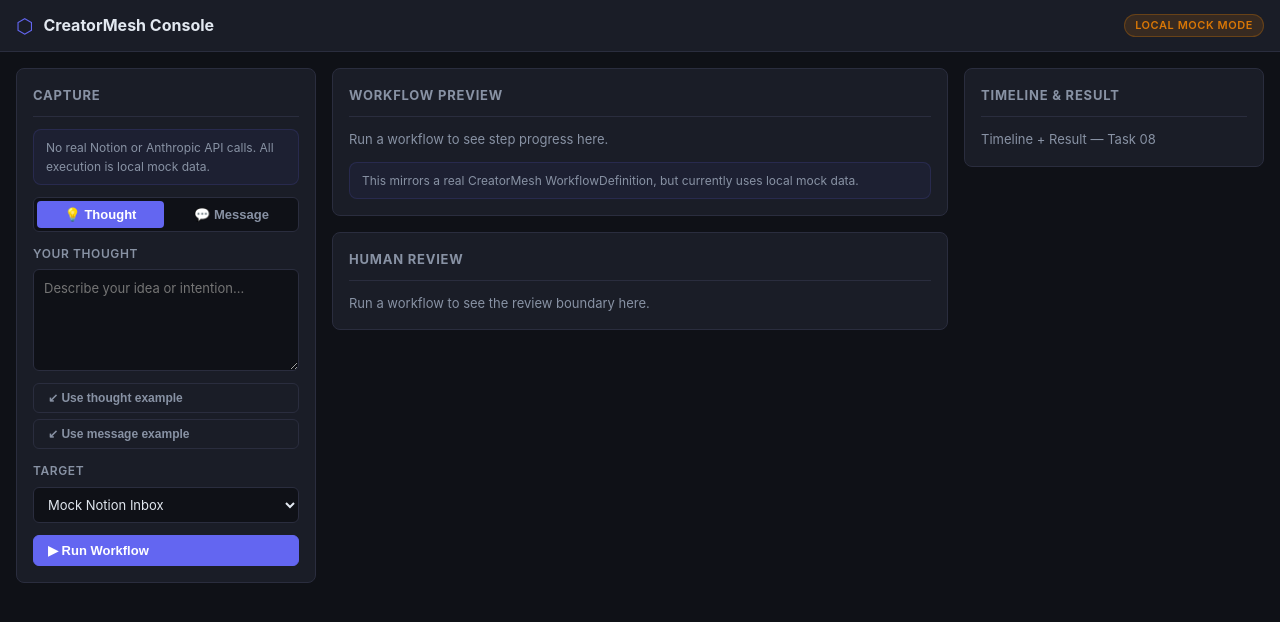
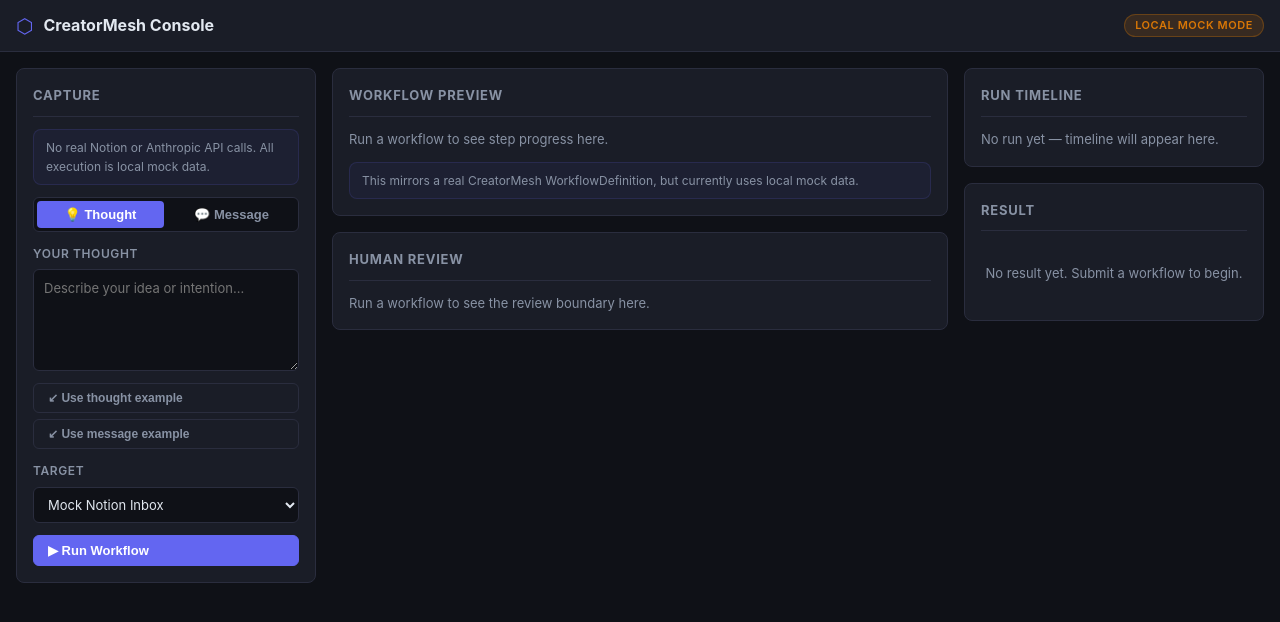
Before and after one commit to CarterShi01/creator-mesh, a React (Vite) app in the folder clients/creator-console/: page / in a window 1280 px wide. Shown: the top 622 px of the page. Built offline with nearby package versions, Linux system fonts and the light colour scheme.

Commit message:
feat(console): add timeline and result panels

```diff
--- a/clients/creator-console/src/App.tsx
+++ b/clients/creator-console/src/App.tsx
@@ -6,6 +6,8 @@
 import CapturePanel from './components/CapturePanel'
 import WorkflowPreview from './components/WorkflowPreview'
 import HumanReviewPanel from './components/HumanReviewPanel'
+import RunTimeline from './components/RunTimeline'
+import ResultPanel from './components/ResultPanel'
 
 export default function App() {
   const [run, setRun] = useState<MockRun | null>(null)
@@ -48,9 +50,9 @@
         </div>
       }
       timeline={
-        <div className="panel">
-          <h2 className="panel-title">Timeline &amp; Result</h2>
-          <p className="panel-placeholder">Timeline + Result — Task 08</p>
+        <div style={{ display: 'flex', flexDirection: 'column', gap: 'var(--spacing)' }}>
+          <RunTimeline run={run} />
+          <ResultPanel run={run} />
         </div>
       }
     />
--- /dev/null
+++ b/clients/creator-console/src/components/ResultPanel.tsx
@@ -0,0 +1,82 @@
+import type { MockRun } from '../model/types'
+
+interface ResultPanelProps {
+  run: MockRun | null
+}
+
+export default function ResultPanel({ run }: ResultPanelProps) {
+  return (
+    <div className="panel">
+      <h2 className="panel-title">Result</h2>
+
+      {!run && (
+        <p className="result-empty">
+          No result yet. Submit a workflow to begin.
+        </p>
+      )}
+
+      {run?.status === 'paused' && (
+        <p className="result-empty" style={{ color: 'var(--color-warning)' }}>
+          ⏸ Waiting for human review decision…
+        </p>
+      )}
+
+      {run?.status === 'rejected' && (
+        <p className="result-empty" style={{ color: 'var(--color-danger)' }}>
+          ✕ Workflow rejected. No output was written.
+        </p>
+      )}
+
+      {run?.status === 'changes_requested' && (
+        <div>
+          <p className="result-empty" style={{ color: 'var(--color-warning)', marginBottom: 8 }}>
+            ↩ Changes requested. Awaiting revised workflow.
+          </p>
+          {run.review.feedback && (
+            <div className="review-field">
+              <div className="review-field-label">Feedback</div>
+              <div className="review-field-value" style={{ color: 'var(--color-text-muted)', fontStyle: 'italic' }}>
+                "{run.review.feedback}"
+              </div>
+            </div>
+          )}
+        </div>
+      )}
+
+      {run?.status === 'completed' && run.result && (
+        <div className="result-block">
+          <div className="result-title">{run.result.title}</div>
+
+          <div>
+            <div className="review-field-label" style={{ marginBottom: 3 }}>Mock Notion URL</div>
+            <div className="result-url">
+              {run.result.mockNotionUrl}
+              <span
+                style={{
+                  marginLeft: 8,
+                  fontSize: 10,
+                  background: 'rgba(99,102,241,0.15)',
+                  color: '#a5b4fc',
+                  padding: '1px 6px',
+                  borderRadius: 4,
+                }}
+              >
+                MOCK
+              </span>
+            </div>
+          </div>
+
+          <div>
+            <div className="review-field-label" style={{ marginBottom: 3 }}>Artifact Summary</div>
+            <div className="result-summary">{run.result.artifactSummary}</div>
+          </div>
+
+          <div>
+            <div className="review-field-label" style={{ marginBottom: 3 }}>Next Suggested Action</div>
+            <div className="result-next">{run.result.nextSuggestedAction}</div>
+          </div>
+        </div>
+      )}
+    </div>
+  )
+}
--- /dev/null
+++ b/clients/creator-console/src/components/RunTimeline.tsx
@@ -0,0 +1,40 @@
+import type { MockRun } from '../model/types'
+
+const TYPE_LABELS: Record<string, string> = {
+  capture:      'capture',
+  classify:     'classify',
+  structure:    'structure',
+  human_review: 'review',
+  output:       'output',
+}
+
+interface RunTimelineProps {
+  run: MockRun | null
+}
+
+export default function RunTimeline({ run }: RunTimelineProps) {
+  return (
+    <div className="panel">
+      <h2 className="panel-title">Run Timeline</h2>
+
+      {!run ? (
+        <p className="panel-placeholder">No run yet — timeline will appear here.</p>
+      ) : (
+        <div className="timeline">
+          {run.steps.map(step => (
+            <div key={step.id} className="timeline-item">
+              <span className="timeline-item-type">{TYPE_LABELS[step.type] ?? step.type}</span>
+              <span
+                className={`status-badge status-badge--sm status-badge--${step.status}`}
+                style={{ flexShrink: 0 }}
+              >
+                {step.status}
+              </span>
+              <span className="timeline-item-msg">{step.description}</span>
+            </div>
+          ))}
+        </div>
+      )}
+    </div>
+  )
+}
```
